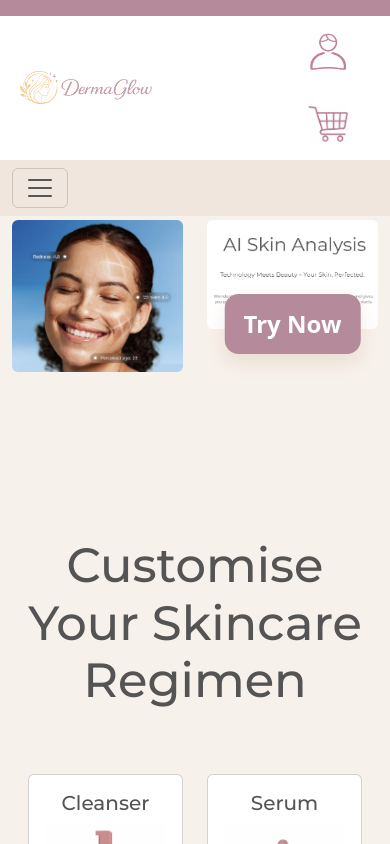
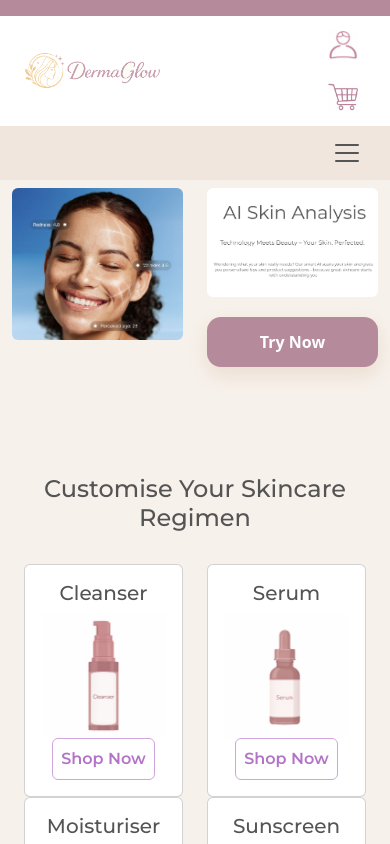
Before and after one commit to malak-khalil/DermaGlowAI-capstone, a React (Create React App) app in the folder frontend/: page / in a window 390 px wide. Shown: the top 844 px of the page. Built offline with nearby package versions, Linux system fonts and the light colour scheme; no server answers; a web font is replaced by a local one.

Commit message:
added responsiveness

```diff
--- a/frontend/src/App.css
+++ b/frontend/src/App.css
@@ -1215,18 +1215,6 @@ background-color: #b58a9b;
   text-align: center;
 }
 
-.site-navbar-fixed {
-  position: fixed;
-  top: 0;
-  left: 0;
-  width: 100%;
-  z-index: 1050;
-}
-
-.page-with-fixed-navbar {
-  padding-top: 220px;
-}
-
 .payment-page {
   padding-bottom: 4rem;
 }
@@ -1511,3 +1499,427 @@ body {
 .analysis-button:hover {
   background-color: #a07889 !important;
 }
+
+/*responsiveness*/
+
+html, body, #root {
+  max-width: 100%;
+  overflow-x: hidden;
+}
+
+img, video, canvas, svg {
+  max-width: 100%;
+  height: auto;
+}
+
+.page-with-fixed-navbar {
+  width: 100%;
+  max-width: 100%;
+  overflow-x: hidden;
+  padding-top: 0;
+}
+
+.site-navbar-fixed {
+  position: sticky;
+  top: 0;
+  z-index: 1050;
+}
+
+.third-navbar {
+  margin-bottom: 0.75rem;
+}
+
+.second-navbar,
+.third-navbar,
+.footer-navbar {
+  width: 100%;
+}
+
+.second-navbar .container,
+.third-navbar .container-fluid {
+  max-width: 100%;
+}
+
+.brand-logo {
+  width: min(400px, 45vw);
+  height: auto;
+}
+
+.user-icon,
+.cart-icon img {
+  width: 40px;
+  height: 40px;
+  object-fit: contain;
+}
+
+.icon-nav {
+  display: flex;
+  align-items: center;
+  gap: 20px;
+}
+
+
+.third-navbar-container {
+  padding-left: 1rem;
+  padding-right: 1rem;
+}
+
+.third-navbar-toggle {
+  margin-left: auto;
+  border: none;
+}
+
+.third-navbar-toggle:focus {
+  box-shadow: none;
+}
+
+.third-navbar-links {
+  display: flex;
+  align-items: center;
+  justify-content: center;
+  gap: 2rem;
+  flex-wrap: wrap;
+}
+
+.third-navbar-links .nav-link {
+  text-align: center;
+  white-space: normal;
+}
+
+.shop-page-navbar {
+  display: flex;
+  flex-wrap: wrap;
+  justify-content: center;
+  gap: 0.75rem;
+}
+
+.shop-page-navbar-buttons {
+  white-space: normal;
+  min-width: 0;
+  width: auto;
+  max-width: 100%;
+}
+
+.shop-page-buttons {
+  max-width: none;
+  width: 100%;
+}
+
+.quantity-controls {
+  display: flex;
+  align-items: center;
+  justify-content: center;
+  gap: 0.5rem;
+  flex-wrap: wrap;
+}
+
+.product-image-wrapper {
+  width: 100%;
+  max-width: 100%;
+}
+
+.product-image {
+  max-width: 100%;
+  height: auto;
+  object-fit: contain;
+}
+
+.selected-image {
+  width: 100%;
+  max-width: 100%;
+  margin-top: 2rem;
+}
+
+.questions,
+.shop-heading,
+.why-us,
+.analysis-result-heading {
+  word-break: break-word;
+}
+
+.buttons {
+  max-width: 100%;
+}
+
+.option-buttons {
+  max-width: 100%;
+  white-space: normal;
+}
+
+.profile-left-card,
+.profile-orders-card {
+  max-width: 100%;
+}
+
+.orders-scroll-box {
+  width: 100%;
+}
+
+.go-to-top {
+  z-index: 1050;
+}
+
+/* -------- Large tablets / small laptops -------- */
+@media (max-width: 1199.98px) {
+  .brand-logo {
+    width: min(320px, 50vw);
+  }
+
+  .third-navbar-links {
+    gap: 1.5rem;
+  }
+
+  .shop-heading {
+    font-size: 2.4rem;
+    margin-top: 5rem;
+  }
+
+  .why-us {
+    font-size: 3rem;
+  }
+
+  .questions {
+    font-size: 1.75rem;
+  }
+}
+
+/* -------- Tablets -------- */
+@media (max-width: 991.98px) {
+  .second-navbar {
+    padding: 10px 14px;
+  }
+
+  .brand-logo {
+    width: min(260px, 55vw);
+    max-width: 55vw;
+  }
+
+  .icon-nav {
+    gap: 12px;
+  }
+
+  .user-icon,
+  .cart-icon img {
+    width: 34px;
+    height: 34px;
+  }
+
+  .cart-count {
+    min-width: 16px;
+    height: 16px;
+    font-size: 0.65rem;
+    right: -2px;
+  }
+
+  .third-navbar {
+    margin-bottom: 0.75rem;
+  }
+
+  .third-navbar-collapse {
+    background: #f1e6de;
+    padding: 1rem 0 0.5rem;
+  }
+
+  .third-navbar-links {
+    width: 100%;
+    gap: 0.75rem;
+    flex-direction: column;
+  }
+
+  .third-navbar-links .nav-link {
+    width: 100%;
+    padding: 0.65rem 1rem;
+  }
+
+  .buttons {
+    position: static;
+    transform: none;
+    width: 100%;
+    margin-top: 1.25rem;
+    font-size: 1.15rem;
+  }
+
+  .shop-heading {
+    font-size: 2rem;
+    margin-top: 3rem;
+    margin-bottom: 2rem;
+  }
+
+  .why-us {
+    font-size: 2.4rem;
+  }
+
+  .questions {
+    font-size: 1.5rem;
+  }
+
+  .option-buttons {
+    font-size: 1.1rem;
+    margin: 0.75rem;
+    padding: 0.85rem 1rem;
+  }
+
+  .analysis-upload-card,
+  .analysis-info-card,
+  .analysis-result-box,
+  .profile-left-card,
+  .profile-orders-card {
+    padding: 1.5rem;
+  }
+
+  .profile-left-card,
+  .profile-orders-card {
+    height: auto !important;
+    min-height: unset !important;
+  }
+}
+
+/* -------- Phones -------- */
+@media (max-width: 767.98px) {
+  section {
+    margin-bottom: 3rem;
+    padding: 0.75rem;
+  }
+
+  .second-navbar .navbar-brand {
+    margin-left: 0;
+  }
+
+  .brand-logo {
+    width: min(220px, 62vw);
+    max-width: 62vw;
+  }
+
+  .second-navbar .container {
+    gap: 0.75rem;
+  }
+
+  .icon-nav {
+    gap: 10px;
+  }
+
+  .third-navbar {
+    margin-bottom: 0.5rem;
+  }
+
+  .shop-page-navbar-buttons {
+    width: 100%;
+    font-size: 1rem;
+    padding: 0.8rem 1rem;
+  }
+
+  .shop-page-buttons {
+    font-size: 0.95rem;
+    padding: 0.8rem 1rem;
+  }
+
+  .shop-heading {
+    font-size: 1.7rem;
+    margin-top: 2rem;
+  }
+
+  .why-us {
+    font-size: 2rem;
+  }
+
+  .questions {
+    font-size: 1.25rem;
+    padding: 0.5rem;
+  }
+
+  .option-buttons {
+    width: 100%;
+    margin: 0.5rem 0;
+    font-size: 1rem;
+  }
+
+  .selected-image {
+    margin-top: 1rem;
+  }
+
+  .analysis-result-heading {
+    font-size: 1.5rem;
+  }
+
+  .go-to-top {
+    right: 12px;
+    bottom: 12px;
+    padding: 8px 12px;
+    font-size: 15px;
+  }
+
+  .footer-navbar .nav,
+  .footer-navbar {
+    display: flex;
+    flex-wrap: wrap;
+    justify-content: center;
+    gap: 0.5rem 1rem;
+    text-align: center;
+  }
+}
+
+/* -------- Small phones -------- */
+@media (max-width: 575.98px) {
+  .first-navbar {
+    min-height: 10px;
+  }
+
+  .second-navbar {
+    padding: 8px 10px;
+  }
+
+  .brand-logo {
+    width: min(180px, 65vw);
+    max-width: 65vw;
+  }
+
+  .user-icon,
+  .cart-icon img {
+    width: 30px;
+    height: 30px;
+  }
+
+  .cart-count {
+    min-width: 15px;
+    height: 15px;
+    font-size: 0.6rem;
+  }
+
+  .third-navbar-links .nav-link {
+    font-size: 0.95rem;
+  }
+
+  .buttons {
+    font-size: 1rem;
+    padding: 0.8rem 1rem;
+  }
+
+  .shop-heading,
+  .why-us {
+    font-size: 1.5rem;
+  }
+
+  .questions {
+    font-size: 1.1rem;
+  }
+
+  .analysis-upload-card,
+  .analysis-info-card,
+  .analysis-result-box,
+  .profile-left-card,
+  .profile-orders-card {
+    padding: 1rem;
+    border-radius: 18px;
+  }
+
+  .product-image-wrapper {
+    height: 190px;
+    padding: 12px;
+  }
+
+  .shop-page-cards,
+  .recommendations,
+  .order-history-box {
+    border-radius: 16px;
+  }
+}
--- a/frontend/src/components/Navbars.jsx
+++ b/frontend/src/components/Navbars.jsx
@@ -62,11 +62,12 @@ function AppNavbar() {
           </Container>
         </Navbar>
 
-        <Navbar expand="md" className="third-navbar">
-          <Container fluid>
-            <Navbar.Toggle aria-controls="text-navbar-nav" />
-            <Navbar.Collapse>
-              <Nav className="third-navbar-links">
+        <Navbar expand="lg" className="third-navbar">
+          <Container fluid className="third-navbar-container">
+            <Navbar.Toggle aria-controls="text-navbar-nav" className="third-navbar-toggle"/>
+            <Navbar.Collapse id="text-navbar-nav" className="third-navbar-collapse">
+
+              <Nav className="third-navbar-links ms-auto me-auto">
                 <Nav.Link onClick={() => navigate("/")}>Home</Nav.Link>
                 <Nav.Link onClick={() => navigate("/shop")}>Shop</Nav.Link>
                 <Nav.Link onClick={() => navigate("/product-finder")}>Product Finder</Nav.Link>
--- a/frontend/src/pages/ShopPage.jsx
+++ b/frontend/src/pages/ShopPage.jsx
@@ -89,7 +89,7 @@ export default function ShopPage() {
             {categories.map((category) => (
               <Button
                 key={category}
-                className="shop-page-navbar-buttons px-5"
+                className="shop-page-navbar-buttons"
                 active={activeCategory === category}
                 onClick={() => handleCategoryClick(category)}
               >
```
